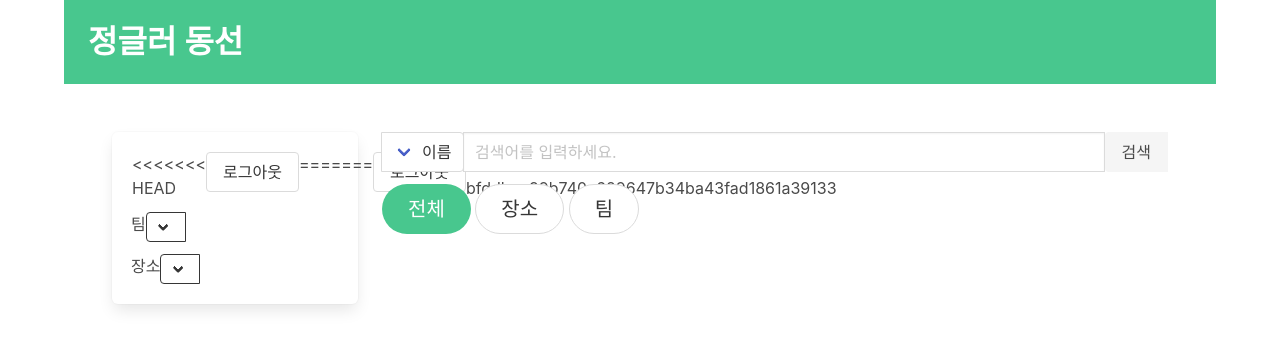
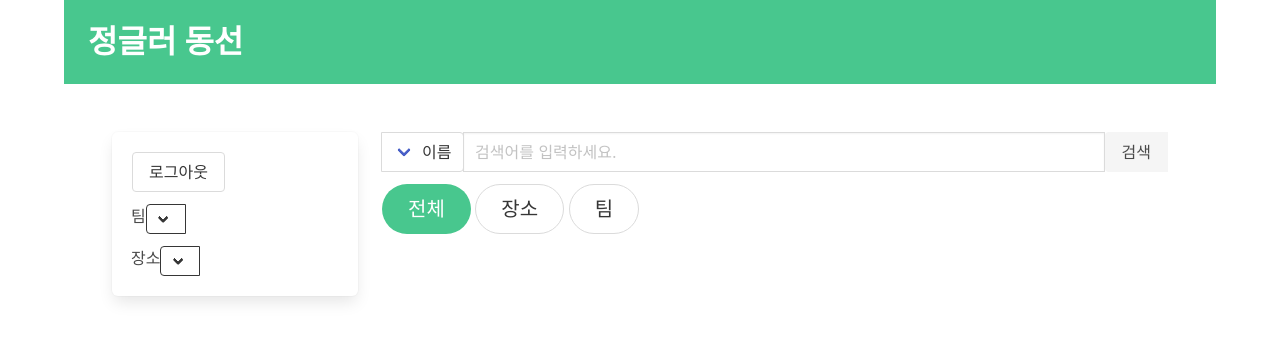
Before and after one commit to T3rryAhn/JunglerDongSun, a Flask app: page /main in a window 1280 px wide. Shown: the top 349 px of the page. Run offline with Flask 3, Linux system fonts and the light colour scheme; the visitor is signed in with stand-in values (Sample User, id 1); data that the repository does not hold is empty; some libraries are stand-ins or nearby versions.

Commit message:
update dbtime

```diff
--- a/templates/main.html
+++ b/templates/main.html
@@ -159,11 +159,7 @@
                             <input type="hidden" id="user_id" value={{myInfo.user_id}}>
                             <div class="field has-addons">
                                 <h2 class="is-size-4">{{myInfo.user_name}}</h2>
-<<<<<<< HEAD
-                                <a href="{{ url_for('logout') }}" class="button">로그아웃</a>
-=======
                                 <a href="/logout" class="button">로그아웃</a>
->>>>>>> bfddbcc99b740a629647b34ba43fad1861a39133
                             </div>
                             <div class="field has-addons">
                                 <p class="control">팀</p>
```
